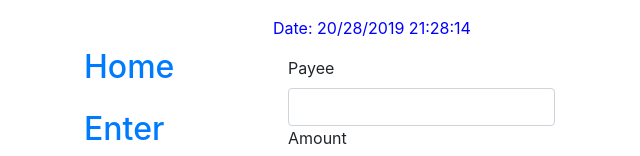
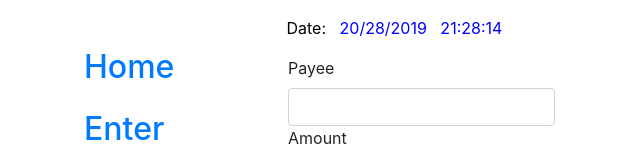
Before and after one commit to cembosaurus/Assessment_4, an Angular app in the folder SPA/: page /form in a window 1280 px wide. Shown: the top 156 px of the page, without its empty margins (17-657 px from the left). Built offline with nearby package versions, Linux system fonts and the light colour scheme.

Commit message:
21052019

```diff
--- a/SPA/src/app/form/form.component.css
+++ b/SPA/src/app/form/form.component.css
@@ -1,3 +1,7 @@
 .bb {
     color: blue;
 }
+
+.x {
+    color: black;
+}
--- a/SPA/src/app/form/form.component.html
+++ b/SPA/src/app/form/form.component.html
@@ -1,5 +1,5 @@
 <div class="container">
-    <p class="bb">Date: {{now  | date:'dd/mm/yyy HH:mm:ss'}}</p>
+    <p class="bb"><span class="x">&nbsp;&nbsp;&nbsp;Date:&nbsp;&nbsp;&nbsp;</span>{{now  | date:'dd/mm/yyy&nbsp;&nbsp;&nbsp;HH:mm:ss'}}</p>
     <form id="formCheck" class="col-sm-4 mt-3" #checkForm="ngForm" (ngSubmit)="submitCheck()">
         <label for="payee">Payee</label>
         <input #name="ngModel" id="payee" class="form-control" name="payee" rows="6" [(ngModel)]="check.payee" required minlength="3" maxlength="20" pattern="[a-zA-Z]*">
```
